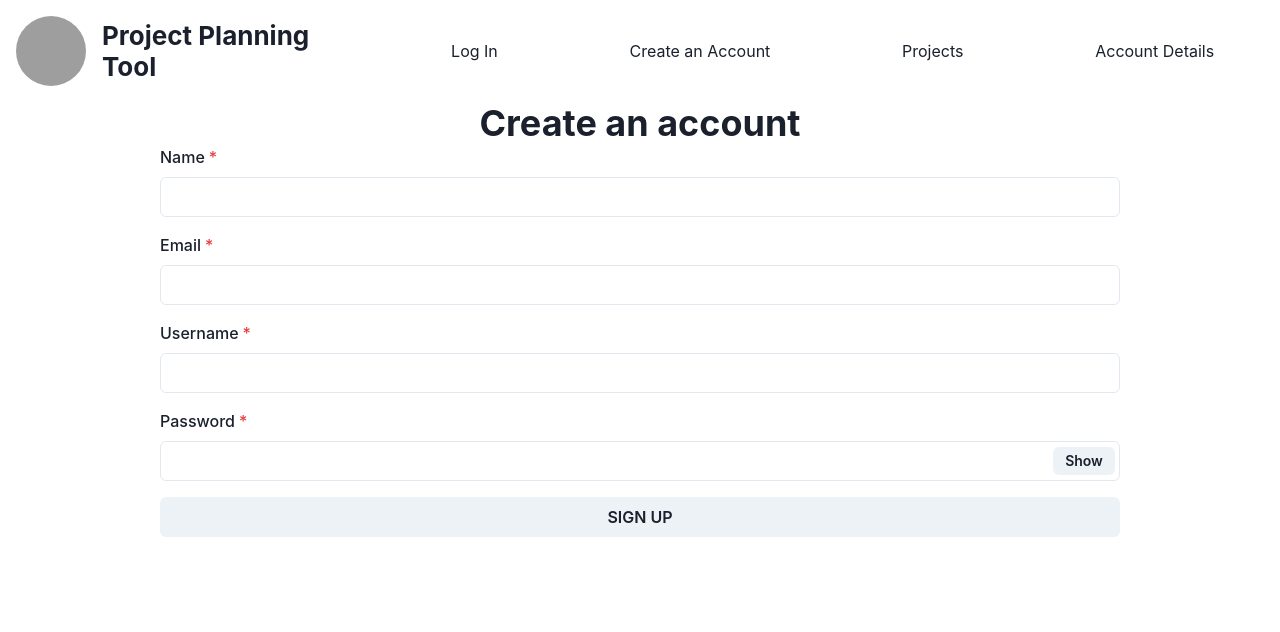
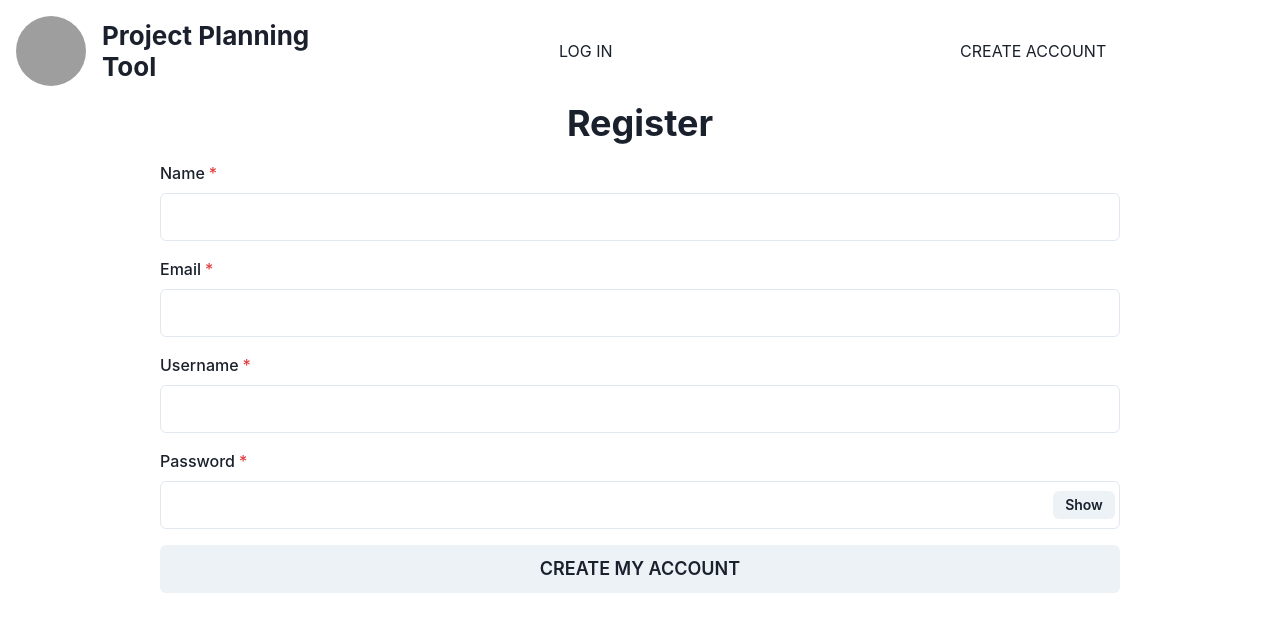
Before and after one commit to charlenexu20/cwc-todo-list, a React (Create React App) app in the folder client/: page /sign-up in a window 1280 px wide. Shown: the top 632 px of the page. Built offline with nearby package versions, Linux system fonts and the light colour scheme; grey boxes are pictures that could not be loaded.

Commit message:
Complete header navigation

```diff
--- a/client/src/App.tsx
+++ b/client/src/App.tsx
@@ -1,12 +1,38 @@
-import { Outlet } from "react-router-dom";
+import { Outlet, useLoaderData } from "react-router-dom";
 import { ChakraProvider } from "@chakra-ui/react";
 import Header from "./components/Header";
+import { useState } from "react";
+
+type Data = {
+  name: string;
+  email: string;
+  username: string;
+};
+
+export type Context = {
+  loggedIn: boolean;
+  toggleLoggedIn: () => void;
+};
 
 function App() {
+  const data = useLoaderData() as Data | undefined;
+  const [loggedIn, setLoggedIn] = useState(data?.username !== undefined);
+
+  const toggleLoggedIn = () => {
+    setLoggedIn(!loggedIn);
+  };
+
+  const context: Context = {
+    loggedIn,
+    toggleLoggedIn,
+  };
+
+  console.log("LOGGED IN: ", loggedIn);
+
   return (
     <ChakraProvider>
-      <Header />
-      <Outlet />
+      <Header loggedIn={loggedIn} />
+      <Outlet context={context} />
     </ChakraProvider>
   );
 }
--- a/client/src/Components/Header.tsx
+++ b/client/src/Components/Header.tsx
@@ -2,13 +2,17 @@ import { Box, Heading, Image } from "@chakra-ui/react";
 import { Link } from "react-router-dom";
 
 const pages = [
-  { name: "Log In", path: "/log-in" },
-  { name: "Create an Account", path: "/sign-up" },
-  { name: "Projects", path: "/projects" },
-  { name: "Account Details", path: "/profile" },
+  { name: "Log In", path: "/log-in", showWhenLoggedIn: false },
+  { name: "Create Account", path: "/sign-up", showWhenLoggedIn: false },
+  { name: "Projects", path: "/projects", showWhenLoggedIn: true },
+  { name: "Account Details", path: "/profile", showWhenLoggedIn: true },
 ];
 
-const Header = () => {
+type Props = {
+  loggedIn: boolean;
+};
+
+const Header = ({ loggedIn }: Props) => {
   return (
     <Box display="flex" alignItems="center">
       <Box p={4} display="flex" gap={4} alignItems="center">
@@ -22,11 +26,18 @@ const Header = () => {
       </Box>
       <Box display="flex" justifyContent="space-around" width="70%">
         {pages.map((page) => {
-          return (
-            <Link to={page.path}>
-              <Box>{page.name}</Box>
-            </Link>
-          );
+          if (
+            (loggedIn && page.showWhenLoggedIn) ||
+            (!loggedIn && !page.showWhenLoggedIn)
+          ) {
+            return (
+              <Link to={page.path} key={page.name}>
+                <Box>{page.name.toUpperCase()}</Box>
+              </Link>
+            );
+          } else {
+            return null;
+          }
         })}
       </Box>
     </Box>
--- a/client/src/Pages/LogIn.tsx
+++ b/client/src/Pages/LogIn.tsx
@@ -12,11 +12,13 @@ import {
 } from "@chakra-ui/react";
 import axios from "axios";
 import { useState } from "react";
-import { useNavigate } from "react-router-dom";
+import { useNavigate, useOutletContext } from "react-router-dom";
+import { Context } from "../App";
 
 const LogIn = () => {
   const navigate = useNavigate();
   const toast = useToast();
+  const context = useOutletContext() as Context;
 
   const [username, setUsername] = useState("");
   const [password, setPassword] = useState("");
@@ -59,6 +61,7 @@ const LogIn = () => {
         })
         .then((response) => {
           const token = response.data;
+          context.toggleLoggedIn();
           localStorage.setItem("token", token);
 
           setUsername("");
@@ -96,7 +99,9 @@ const LogIn = () => {
 
   return (
     <Box>
-      <Heading textAlign="center">Log in</Heading>
+      <Heading textAlign="center" mb={4}>
+        Login
+      </Heading>
       <Box
         maxW="75%"
         display="flex"
@@ -107,7 +112,12 @@ const LogIn = () => {
       >
         <FormControl isInvalid={isErrorUsername} isRequired>
           <FormLabel>Username</FormLabel>
-          <Input type="text" value={username} onChange={handleUsernameChange} />
+          <Input
+            type="text"
+            size="lg"
+            value={username}
+            onChange={handleUsernameChange}
+          />
           {!isErrorUsername ? null : (
             <FormErrorMessage>Please enter a username.</FormErrorMessage>
           )}
@@ -115,10 +125,11 @@ const LogIn = () => {
 
         <FormControl isInvalid={isErrorPassword} isRequired>
           <FormLabel>Password</FormLabel>
-          <InputGroup size="md">
+          <InputGroup size="lg">
             <Input
               pr="4.5rem"
               type={show ? "text" : "password"}
+              size="lg"
               value={password}
               onChange={handlePasswordChange}
             />
@@ -133,8 +144,8 @@ const LogIn = () => {
             <FormErrorMessage>Please enter a valid password.</FormErrorMessage>
           )}
         </FormControl>
-        <Button w="100%" onClick={handleSubmit}>
-          LOG IN
+        <Button w="100%" size="lg" onClick={handleSubmit}>
+          LOGIN
         </Button>
       </Box>
     </Box>
--- a/client/src/Pages/Profile.tsx
+++ b/client/src/Pages/Profile.tsx
@@ -1,14 +1,16 @@
 import { Box, Button, Heading, useToast } from "@chakra-ui/react";
-import { useLoaderData, useNavigate } from "react-router-dom";
+import { useLoaderData, useNavigate, useOutletContext } from "react-router-dom";
+import { Context } from "../App";
 
 const Profile = () => {
   const data = useLoaderData();
   const navigate = useNavigate();
   const toast = useToast();
-  console.log("LOADER DATA: ", data);
+  const context = useOutletContext() as Context;
 
   const logOut = () => {
     localStorage.removeItem("token");
+    context.toggleLoggedIn();
     navigate("/log-in");
     toast({
       title: "Success",
--- a/client/src/Pages/SignUp.tsx
+++ b/client/src/Pages/SignUp.tsx
@@ -14,7 +14,8 @@ import axios from "axios";
 import { useState } from "react";
 import * as validator from "validator";
 import PasswordChecklist from "react-password-checklist";
-import { useNavigate } from "react-router-dom";
+import { useNavigate, useOutletContext } from "react-router-dom";
+import { Context } from "../App";
 
 // Data validation
 const isInvalidEmail = (email: string) => {
@@ -45,6 +46,7 @@ const isInvalidPassword = (password: string) => {
 const SignUp = () => {
   const navigate = useNavigate();
   const toast = useToast();
+  const context = useOutletContext() as Context;
 
   const [name, setName] = useState("");
   const [email, setEmail] = useState("");
@@ -115,8 +117,8 @@ const SignUp = () => {
           password,
         })
         .then((response) => {
-          console.log("RESPONSE", response);
           const token = response.data;
+          context.toggleLoggedIn();
           localStorage.setItem("token", token);
 
           setName("");
@@ -163,7 +165,9 @@ const SignUp = () => {
 
   return (
     <Box>
-      <Heading textAlign="center">Create an account</Heading>
+      <Heading textAlign="center" mb={4}>
+        Register
+      </Heading>
       <Box
         maxW="75%"
         display="flex"
@@ -174,7 +178,12 @@ const SignUp = () => {
       >
         <FormControl isInvalid={isErrorName} isRequired>
           <FormLabel>Name</FormLabel>
-          <Input type="text" value={name} onChange={handleNameChange} />
+          <Input
+            type="text"
+            size="lg"
+            value={name}
+            onChange={handleNameChange}
+          />
           {!isErrorName ? null : (
             <FormErrorMessage>Please enter your full name.</FormErrorMessage>
           )}
@@ -182,7 +191,12 @@ const SignUp = () => {
 
         <FormControl isInvalid={isErrorEmail} isRequired>
           <FormLabel>Email</FormLabel>
-          <Input type="email" value={email} onChange={handleEmailChange} />
+          <Input
+            type="email"
+            size="lg"
+            value={email}
+            onChange={handleEmailChange}
+          />
           {!isErrorEmail ? null : (
             <FormErrorMessage>
               Please enter a valid email address.
@@ -192,7 +206,12 @@ const SignUp = () => {
 
         <FormControl isInvalid={isErrorUsername} isRequired>
           <FormLabel>Username</FormLabel>
-          <Input type="text" value={username} onChange={handleUsernameChange} />
+          <Input
+            type="text"
+            size="lg"
+            value={username}
+            onChange={handleUsernameChange}
+          />
           {!isErrorUsername ? null : (
             <FormErrorMessage>Please enter a username.</FormErrorMessage>
           )}
@@ -200,10 +219,11 @@ const SignUp = () => {
 
         <FormControl isInvalid={isErrorPassword} isRequired>
           <FormLabel>Password</FormLabel>
-          <InputGroup size="md">
+          <InputGroup size="lg">
             <Input
               pr="4.5rem"
               type={show ? "text" : "password"}
+              size="lg"
               value={password}
               onChange={handlePasswordChange}
             />
@@ -239,8 +259,8 @@ const SignUp = () => {
             />
           )}
         </FormControl>
-        <Button w="100%" onClick={handleSubmit}>
-          SIGN UP
+        <Button w="100%" size="lg" onClick={handleSubmit}>
+          CREATE MY ACCOUNT
         </Button>
       </Box>
     </Box>
--- a/client/src/index.tsx
+++ b/client/src/index.tsx
@@ -20,6 +20,23 @@ const router = createBrowserRouter([
   {
     path: "/",
     element: <App />,
+    loader: async () => {
+      const token = localStorage.getItem("token");
+
+      if (token) {
+        try {
+          const response = await axios.get(
+            "http://localhost:3001/auth/profile",
+            { headers: { Authorization: `Bearer ${token}` } },
+          );
+          return response.data;
+        } catch (error) {
+          return {};
+        }
+      } else {
+        return {};
+      }
+    },
     children: [
       {
         path: "/sign-up",
@@ -38,7 +55,6 @@ const router = createBrowserRouter([
         element: <Profile />,
         loader: async () => {
           const token = localStorage.getItem("token");
-          // if we have a token, we'll use it as a bearer token on our request for user data
           if (token) {
             try {
               const response = await axios.get(
@@ -47,7 +63,6 @@ const router = createBrowserRouter([
               );
               return response.data;
             } catch (error) {
-              // if you have an expired token, we will show an error toast and redirect the user to the log-in page
               toast({
                 title: "An error occurred.",
                 description: "You must be signed in to view this page.",
@@ -58,7 +73,6 @@ const router = createBrowserRouter([
               return redirect("/log-in");
             }
           } else {
-            // if we do not have a token, we will show an error toast and redirect the user to the sign-up page
             toast({
               title: "An error occurred.",
               description: "You must have an account to view this page.",
```
